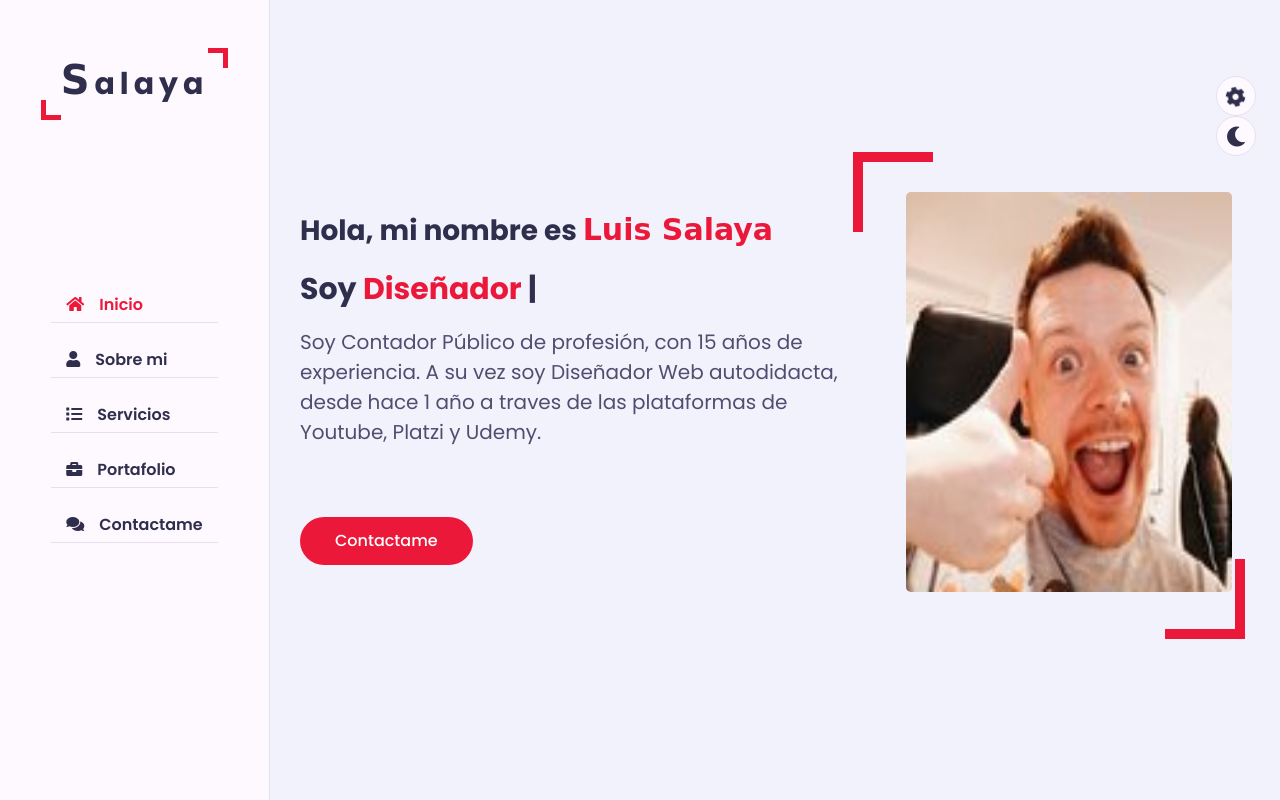
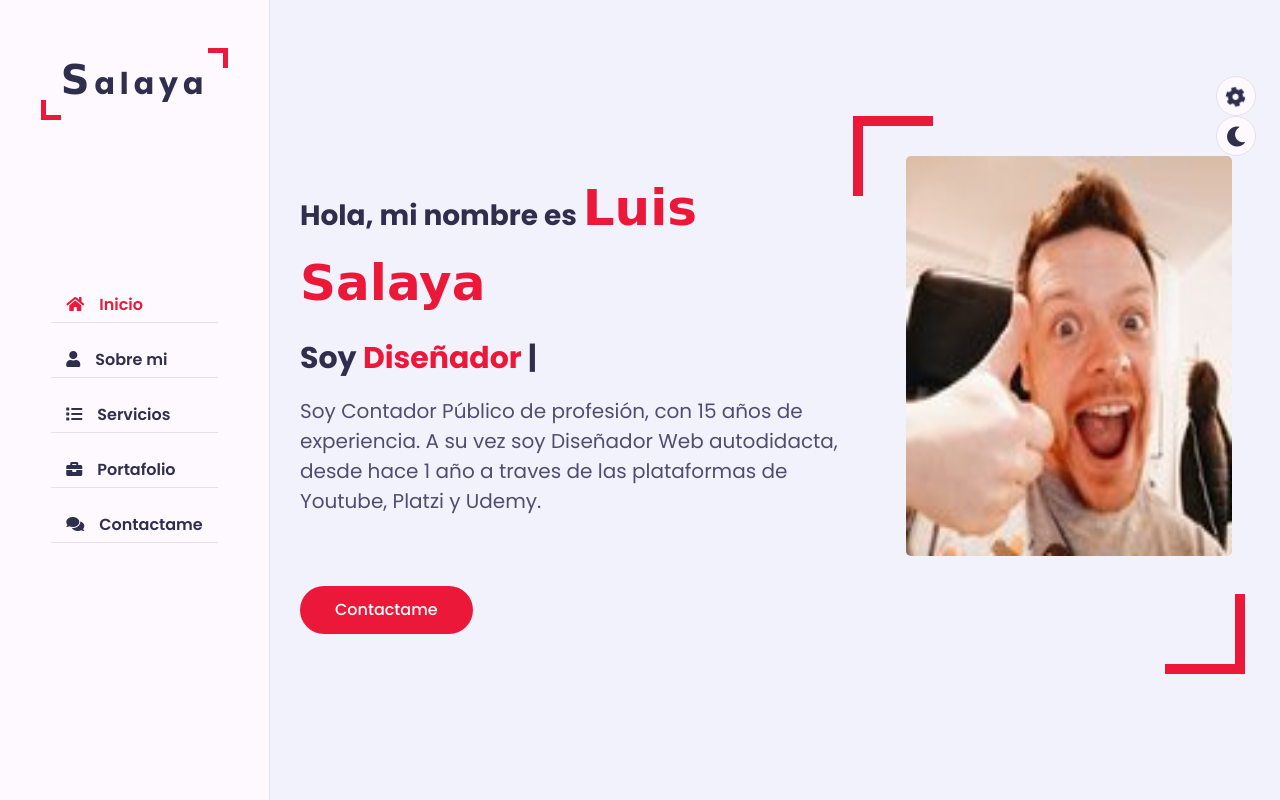
Before and after one commit to ALFRED20RS/proyecto-cv, a plain HTML site: page index.html in a window 1280 px wide. Both pictures are taken after a click on the link "Inicio". Shown: the top 800 px of the page. Drawn offline with nearby package versions, Linux system fonts and the light colour scheme; a web font is replaced by a local one.

Commit message:
Cambio en Menu y fuente

```diff
--- a/css/style.css
+++ b/css/style.css
@@ -1,4 +1,4 @@
-@import url('https://fonts.googleapis.com/css2? family= Clicker+Script & family= Poppins:wght@200;300;400;500;600;700 & display=swap');
+@import url('https://fonts.googleapis.com/css2?family=Clicker+Script&family=Poppins:wght@200;300;400;500;600;700&display=swap');
 :root
 {
     --bg-black-900:#f2f2fc;
@@ -52,7 +52,6 @@ list-style: none;
 .main-content
 {
     padding-left: 270px;
-
 }
 .padd-15
 {
@@ -279,7 +278,7 @@ h3.hello
 h3.hello span
 {
         font-family: clicker script , cursive;
-        font-size: 30px;
+        font-size: 50px;
         font-weight: 700;
         color: var(--skin-color);
 }
--- a/js/script.js
+++ b/js/script.js
@@ -5,3 +5,21 @@ var typed = new Typed(".typing",{
     BackSpeed:80,
     loop:true
 })
+
+/* ============= Menu de navegación ==============*/
+const nav = document.querySelector(".nav"),
+navList = nav.querySelectorAll("li"),
+totalNavList = navList.length;
+for(let i=0; i<totalNavList; i++)
+{
+    const a = navList[i].querySelector("a");
+    a.addEventListener("click", function()
+    {
+        for(let j=0; j<totalNavList;j++)
+        {
+            navList[j].querySelector("a").classList.remove("active");
+        }
+        this.classList.add("active")
+        showSection(this);
+    })
+}
```
